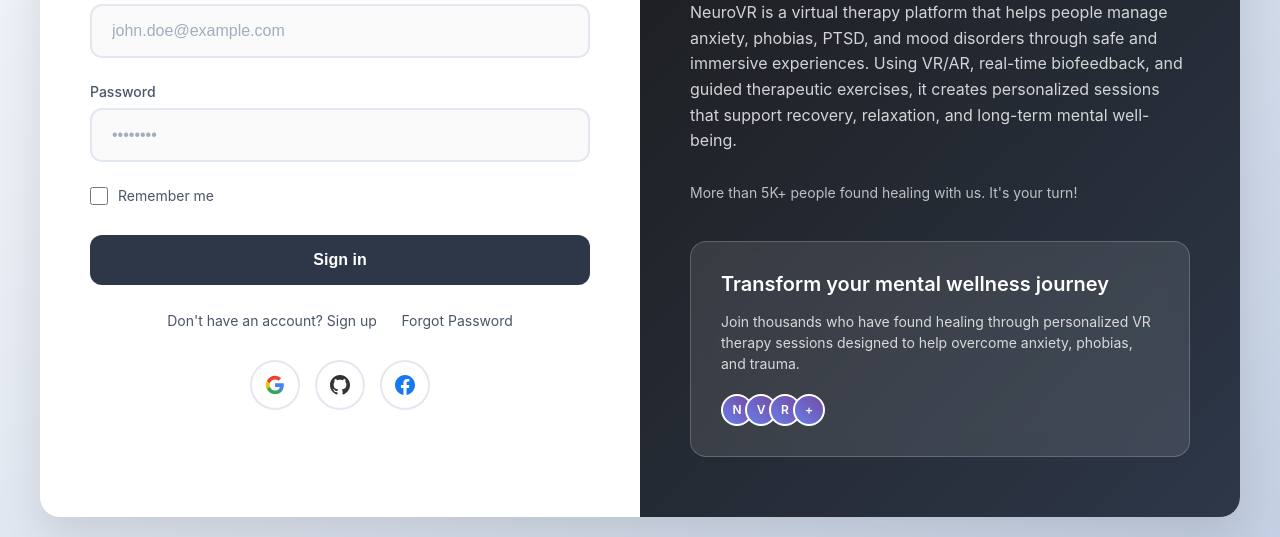
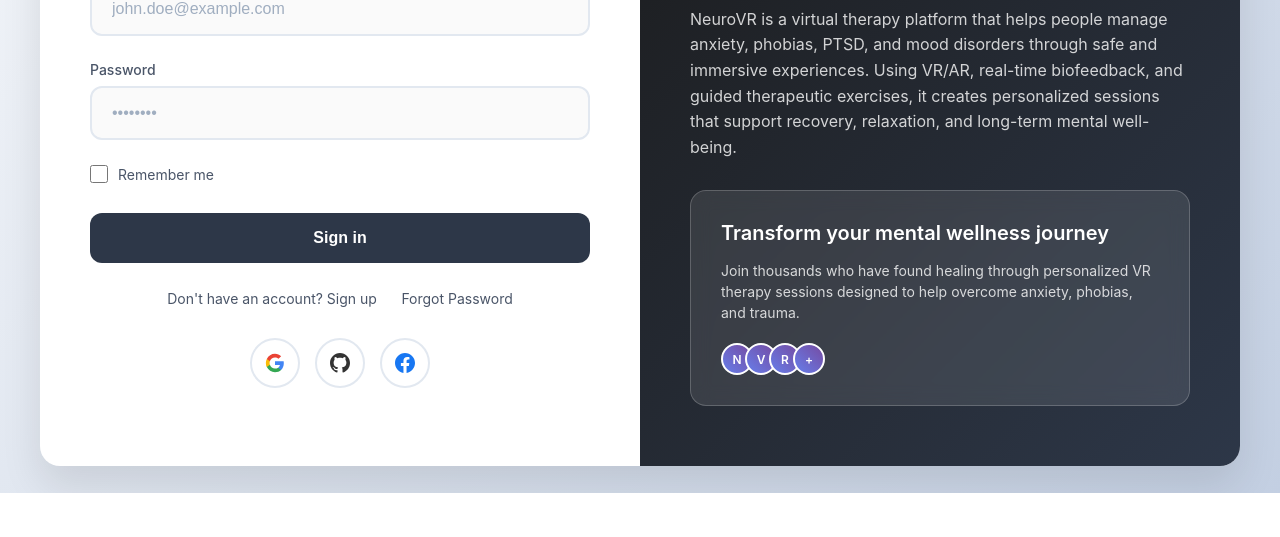
Before and after one commit to TheY2J/the-sicilian-psy, a plain HTML site: page index.html in a window 1280 px wide. Shown: the part 307-844 px from the top of the page. After the commit the page ends 800 px from the top, so only its background shows below. Drawn offline with Linux system fonts and the light colour scheme.

Commit message:
Remove stats text from index.html

```diff
--- a/index.html
+++ b/index.html
@@ -716,9 +716,6 @@
                 NeuroVR is a virtual therapy platform that helps people manage anxiety, phobias, PTSD, and mood disorders through safe and immersive experiences. Using VR/AR, real-time biofeedback, and guided therapeutic exercises, it creates personalized sessions that support recovery, relaxation, and long-term mental well-being.
             </p>
 
-            <p class="stats-text">
-                More than 5K+ people found healing with us. It's your turn!
-            </p>
 
             <div class="cta-card">
                 <h3 class="cta-title">Transform your mental wellness journey</h3>
```
